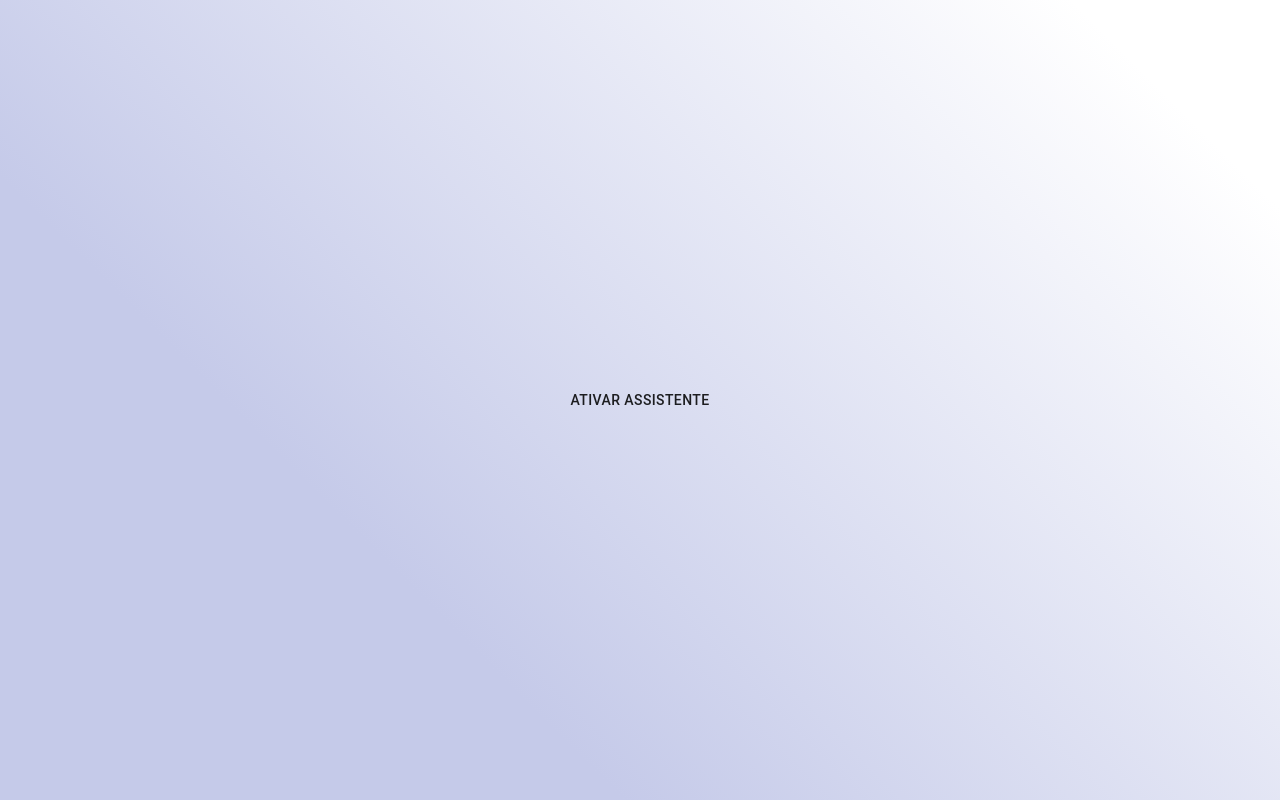
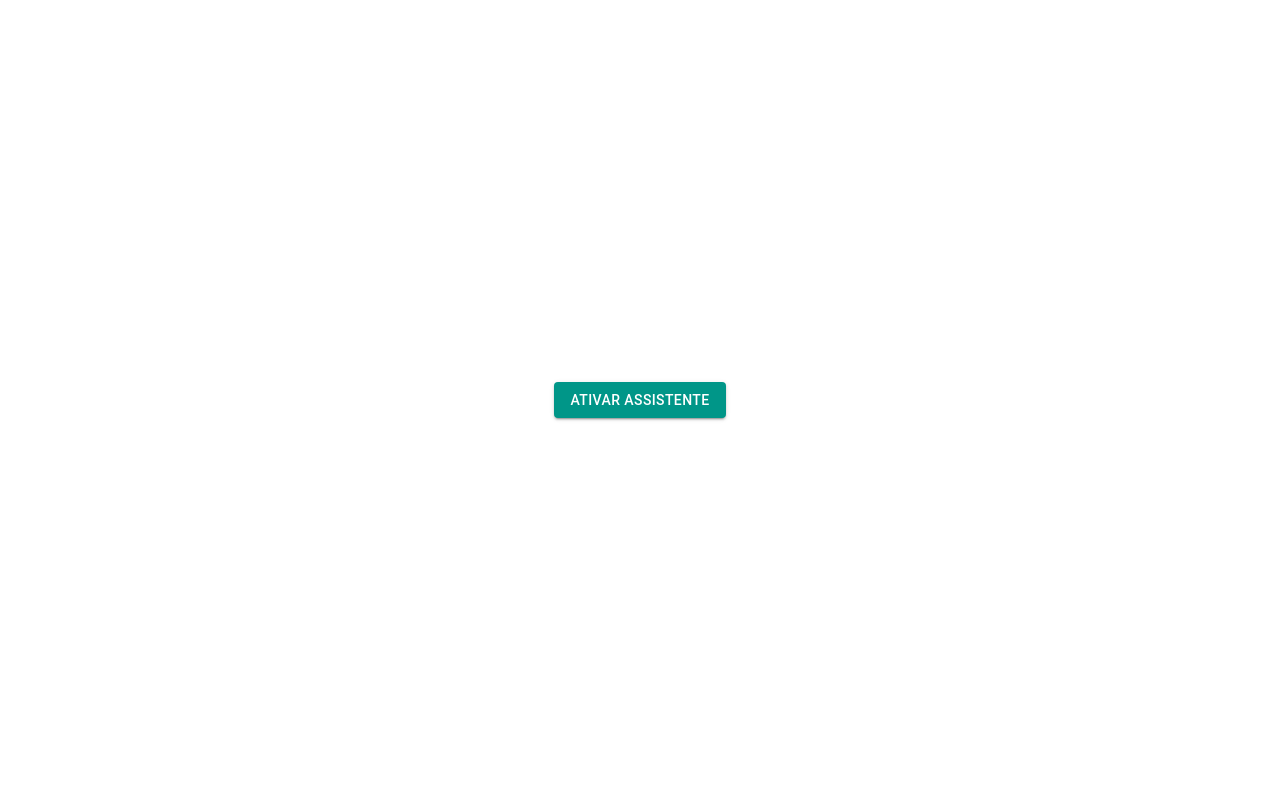
Before and after one commit to henriquecouto/medical-care-v2, a React (Create React App) app: page / in a window 1280 px wide. Built offline with nearby package versions, Linux system fonts and the light colour scheme; what artyom.js would draw is missing.

Commit message:
global context + theme palette

```diff
--- a/src/App.js
+++ b/src/App.js
@@ -1,36 +1,41 @@
-import React, { useState } from "react";
+import React, { useState, useContext } from "react";
 import Assistant from "./Assistant";
-import { Button } from "@material-ui/core";
+import { Button, Grid } from "@material-ui/core";
 import { makeStyles } from "@material-ui/core/styles";
+import { GlobalContext } from "./Context/global";
 
-const useStyles = makeStyles((theme) => ({
-  activeAssistant: {
-    background: theme.background,
-  },
-}));
+const useStyles = makeStyles((theme) => ({}));
 
 function App() {
   const [speechActive, setSpeechActive] = useState(false);
   const classes = useStyles();
+  const [state] = useContext(GlobalContext);
+  const { messages } = state;
 
   if (!speechActive) {
     return (
-      <div
-        className={classes.activeAssistant}
-        style={{
-          width: "100%",
-          height: "100vh",
-          display: "flex",
-          justifyContent: "center",
-          alignItems: "center",
-        }}
+      <Grid
+        container
+        justify="center"
+        alignItems="center"
+        style={{ height: "100vh" }}
       >
-        <Button onClick={() => setSpeechActive(true)}>Ativar assistente</Button>
-      </div>
+        <Button
+          onClick={() => setSpeechActive(true)}
+          variant="contained"
+          color="primary"
+        >
+          Ativar assistente
+        </Button>
+      </Grid>
     );
   }
 
-  return <Assistant lang="pt-BR" active={speechActive}></Assistant>;
+  return (
+    <Assistant lang="pt-BR" active={speechActive}>
+      <div>{messages.map((v) => JSON.stringify(v))}</div>
+    </Assistant>
+  );
 }
 
 export default App;
--- a/src/Assistant/index.js
+++ b/src/Assistant/index.js
@@ -16,7 +16,7 @@ export default function Assistent({ children, lang, active }) {
       assistant
         .initialize({
           lang,
-          continuous: false,
+          continuous: true,
           soundex: true,
           debug: true,
           executionKeyword: "Assistente",
--- /dev/null
+++ b/src/Context/global.js
@@ -0,0 +1,15 @@
+import React, { createContext, useState } from "react";
+
+export const GlobalContext = createContext();
+
+export const GlobalContextProvider = ({ children }) => {
+  const [state, setState] = useState({
+    messages: [{ sender: "doctor", message: "teste" }],
+  });
+
+  return (
+    <GlobalContext.Provider value={[state, setState]}>
+      {children}
+    </GlobalContext.Provider>
+  );
+};
--- a/src/index.js
+++ b/src/index.js
@@ -1,17 +1,23 @@
 import React from "react";
 import ReactDOM from "react-dom";
-import App from "./App";
-
 import { ThemeProvider, createMuiTheme } from "@material-ui/core/styles";
 
+import App from "./App";
+import { GlobalContextProvider } from "./Context/global";
+
 const theme = createMuiTheme({
-  background: "linear-gradient(45deg, #c5cae9 30%, #fff 90%)",
+  palette: {
+    primary: { main: "#009688" },
+    secondary: { main: "#607d8b" },
+  },
 });
 
 ReactDOM.render(
   <React.StrictMode>
     <ThemeProvider theme={theme}>
-      <App />
+      <GlobalContextProvider>
+        <App />
+      </GlobalContextProvider>
     </ThemeProvider>
   </React.StrictMode>,
   document.getElementById("root")
```
